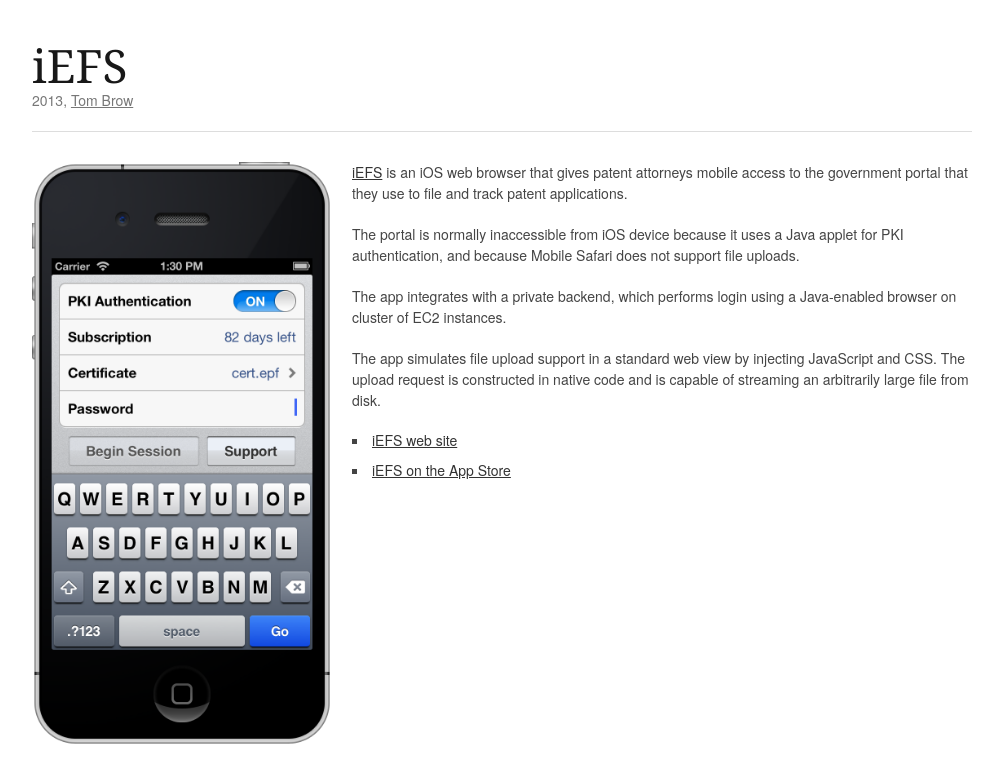
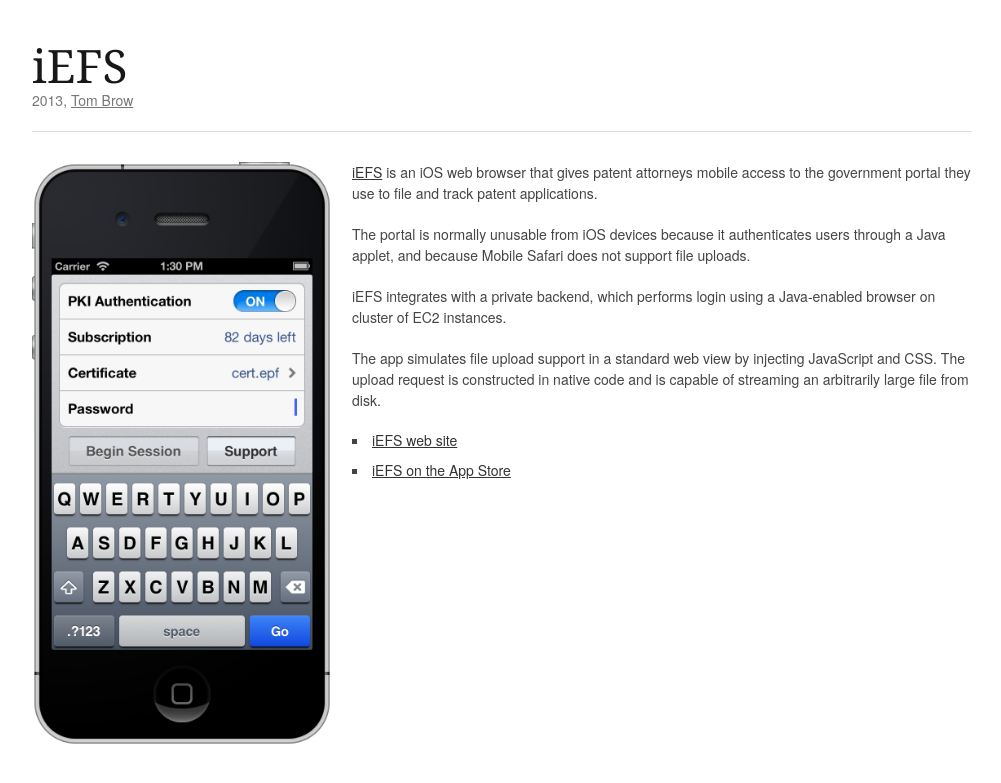
Before and after one commit to brow/rebeccabutler.org, a Jekyll site: the page built from _posts/2012-08-01-iefs.md, in a window 1280 px wide. Shown: the top 783 px of the page, without its empty margins (138-1139 px from the left). Built offline with Jekyll 4.4.1, drawn with Linux system fonts in a browser that asks for light colours; Markdown is read by kramdown in place of the engine named in the settings.

Commit message:
copy edits

```diff
--- a/_posts/2012-08-01-iefs.md
+++ b/_posts/2012-08-01-iefs.md
@@ -7,13 +7,13 @@
 ---
 
 [iEFS] is an iOS web browser that gives patent attorneys mobile access to the
-government portal that they use to file and track patent applications.
+government portal they use to file and track patent applications.
 
-The portal is normally inaccessible from iOS device because it uses a Java
-applet for PKI authentication, and because Mobile Safari does not support file
+The portal is normally unusable from iOS devices because it authenticates
+users through a Java applet, and because Mobile Safari does not support file
 uploads.
 
-The app integrates with a private backend, which performs login using a
+iEFS integrates with a private backend, which performs login using a
 Java-enabled browser on cluster of EC2 instances.
 
 The app simulates file upload support in a standard web view by injecting
```
Also changed, not shown: _posts/2011-04-01-gatsby.md (+3 -3 lines).
